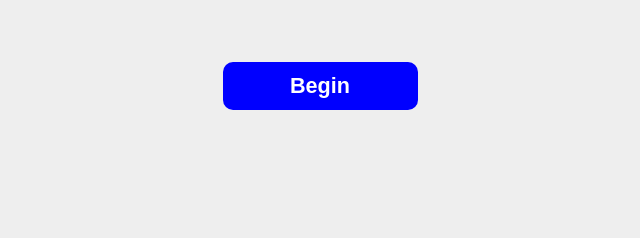
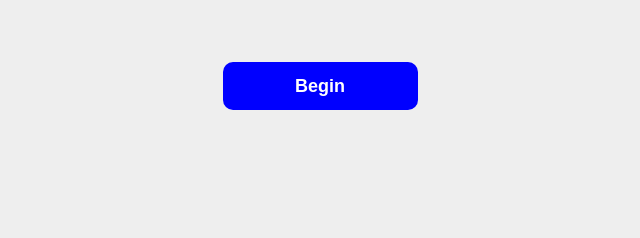
Before and after one commit to LLLisa/inventory, a React app: page /0 in a window 1280 px wide. Shown: the part 412-650 px from the top of the page, 320-960 px from the left. Built offline with nearby package versions, Linux system fonts and the light colour scheme.

Commit message:
font tweaks

```diff
--- a/public/style.css
+++ b/public/style.css
@@ -172,7 +172,7 @@ nav {
     width: 45%;
     max-width: 400px;
     border: none;
-    font-size: larger;
+    font-size: large;
     transition: background-color 300ms;
 }
 
```
